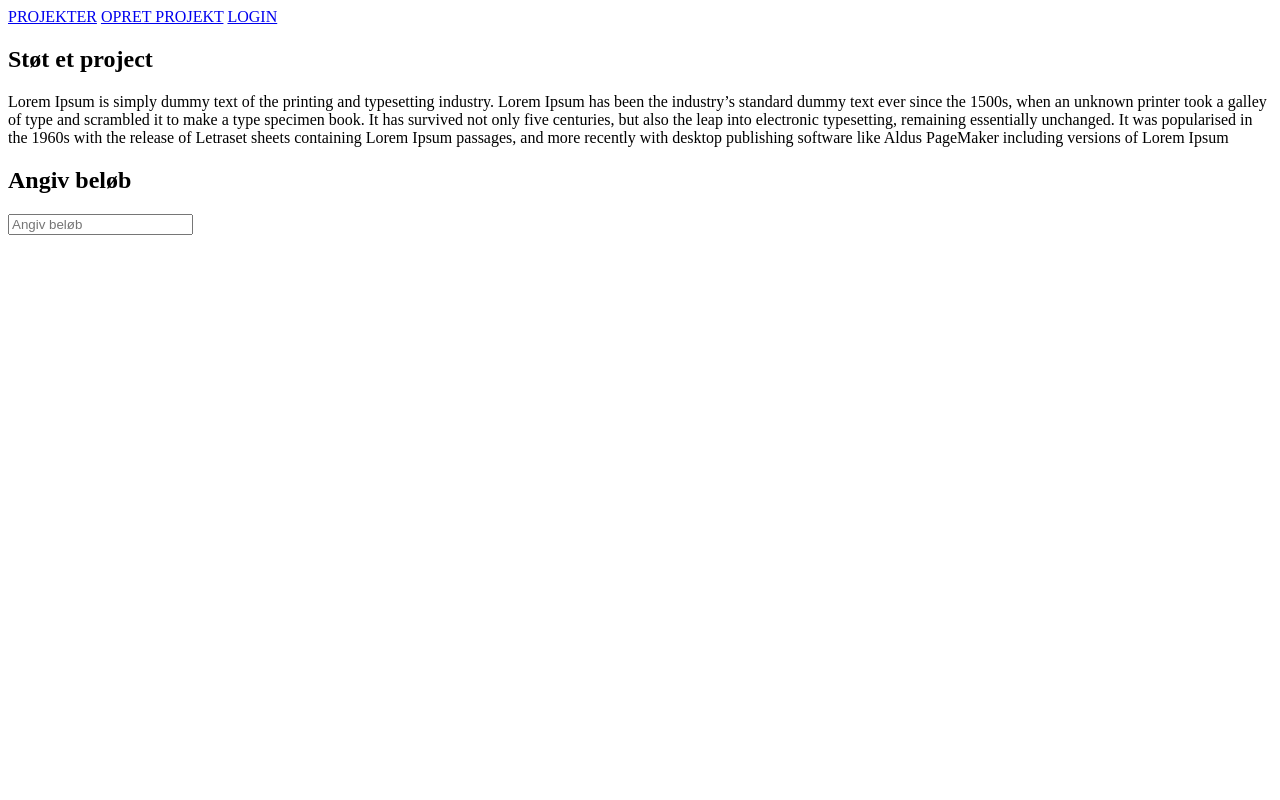
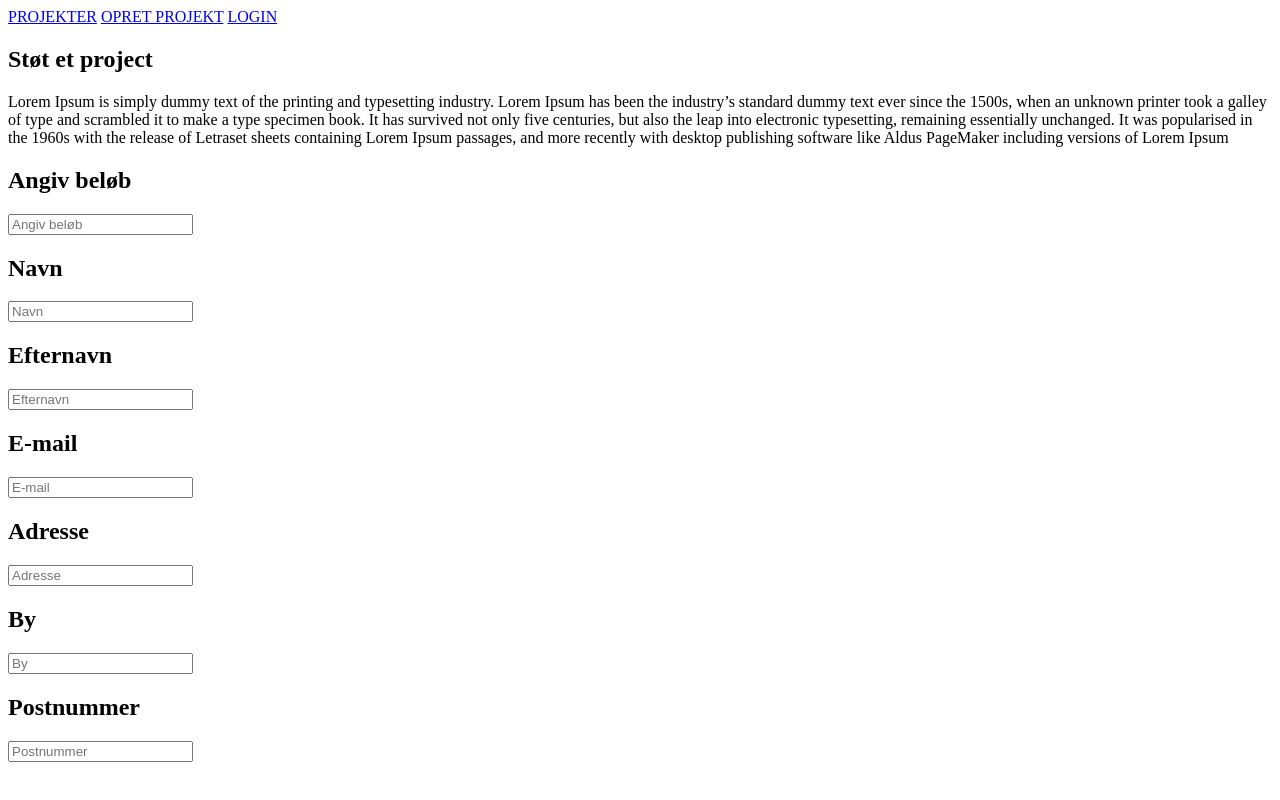
Before and after one commit to Hoffydox/WAD-Eksamen, a plain HTML site: page front-end/støt.html in a window 1280 px wide. Drawn offline with Linux system fonts and the light colour scheme.

Commit message:
Update støt.html

```diff
--- a/front-end/støt.html
+++ b/front-end/støt.html
@@ -25,3 +25,25 @@
         <h2>Angiv beløb</h2>
         <input type="beløb" id="beløb" placeholder="Angiv beløb" />
     </div>
+
+    <article class="info">
+        <h2>Navn</h2>
+        <input type="info" id="info" placeholder="Navn" />
+
+        <h2>Efternavn</h2>
+        <input type="info" id="info" placeholder="Efternavn" />
+
+        <h2>E-mail</h2>
+        <input type="info" id="info" placeholder="E-mail" />
+
+        <h2>Adresse</h2>
+        <input type="info" id="info" placeholder="Adresse" />
+
+        <h2>By</h2>
+        <input type="info" id="info" placeholder="By" />
+
+        <h2>Postnummer</h2>
+        <input type="info" id="info" placeholder="Postnummer" />
+
+
+    </article>
```
